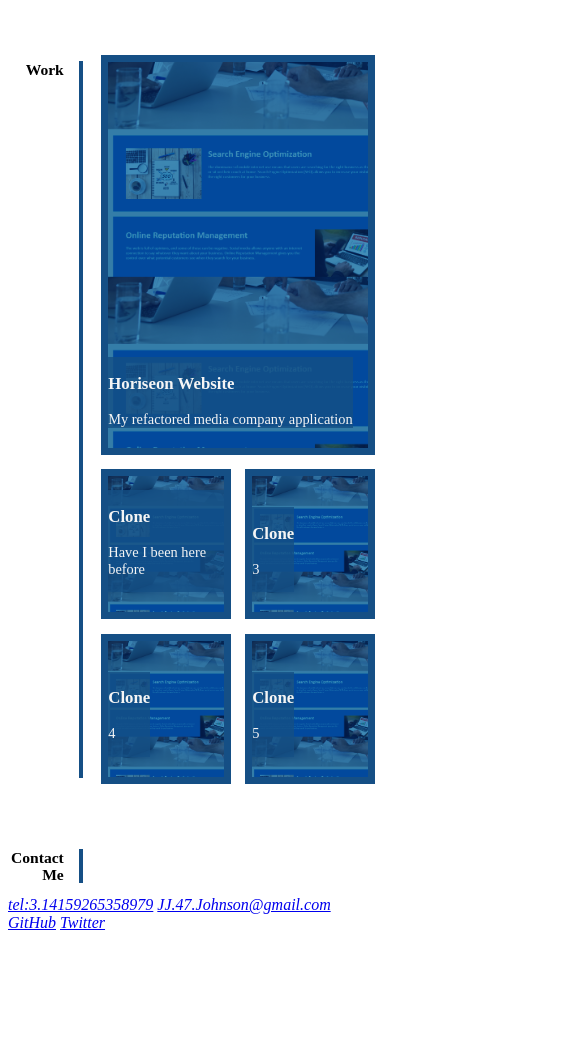
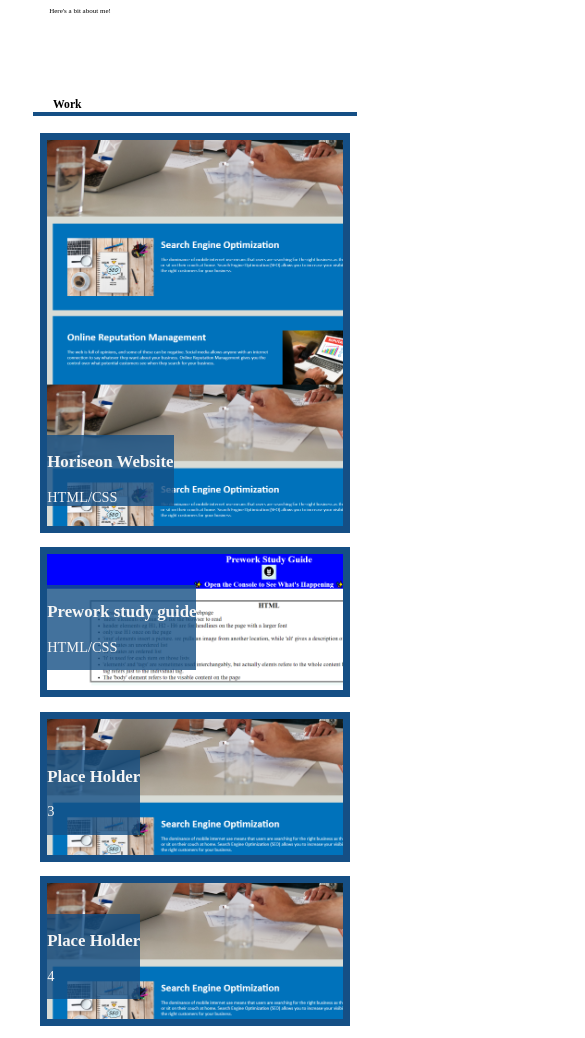
Before and after one commit to Jakinlade/JJ-Web-Developer-Portfolio, a plain HTML site: page Portfolio.html in a window 390 px wide. Shown: the part 447-1485 px from the top of the page, 585 px wide, since content can reach past the window. Before the commit the page ends 1414 px from the top, so only its background shows below. Drawn offline with Linux system fonts and the light colour scheme.

Commit message:
fixed subheading resize issue

```diff
--- a/Portfolio.html
+++ b/Portfolio.html
@@ -34,8 +34,11 @@
     <main class="page-wrapper">
       <!-- About Me Start -->
       <section class="page-section" id="about">
-              <h2 class="section-title">About Me</h2>
-          <p class="about-content" class="section-content"> Here's a bit about me!</p>
+              <h2 class="section-title">
+                About
+                <br>
+                Me</h2>
+          <span class="about-content" class="section-content"> Here's a bit about me!</span>
       </section>
        <!-- About Me End -->
 
@@ -44,40 +47,41 @@
       <section class="page-section" id="work">
           <h2 class="section-title">Work</h2>
           <section id="workGrid" class="section-content">
+
               <a id="firstLink" class="work-grid-area" href="https://jakinlade.github.io/horiseon-media-site-dry-code-refactor/">
                 <div class="work-item-text">
-                <h3>Horiseon Website</h3>
-                <span>My refactored media company application</span>
+                <h3 class="work-link-title">Horiseon Website</h3>
+                <span>HTML/CSS</span>
               </div>
             </a>
 
-              <feature id="secondLink" class="work-grid-area">
+              <a id="secondLink" class="work-grid-area" href="https://jakinlade.github.io/pre-work-study-guide/">
                 <div class="work-item-text">
-                  <h3>Clone </h3>
-                  <p>Have I been here before</p>
+                  <h3>Prework study guide</h3>
+                  <p>HTML/CSS </p>
                 </div>
-              </feature>
+              </a>
 
-              <feature id="thirdLink" class="work-grid-area">
+              <a id="thirdLink" class="work-grid-area">
                 <div class="work-item-text">
-                  <h3> Clone </h3>
+                  <h3> Place Holder </h3>
                   <p>3</p>
                 </div>
-              </feature>
+              </a>
 
-              <feature id="forthLink" class="work-grid-area">
+              <a id="forthLink" class="work-grid-area">
                 <div class="work-item-text">
-                  <h3>Clone</h3>
+                  <h3>Place Holder</h3>
                   <p>4</p>
                 </div>
-              </feature>
+              </a>
 
-              <feature id="fithLink" class="work-grid-area">
+              <a id="fithLink" class="work-grid-area">
                 <div class="work-item-text">
-                  <h3>Clone</h3>
+                  <h3>Place Holder</h3>
                   <p>5</p>
                 </div>
-              </feature>
+              </a>
           </section>
       </section>
       <!-- Work End -->
@@ -87,11 +91,11 @@
       <section class="page-section" id="contact">
         <h2 class="section-title">Contact Me</h2>
         <div>
-          <address>
-            <a href="tel:3.14159265358979">tel:3.14159265358979</a>
-            <a href="mailto:JJ.47.Johnson@gmail.com">JJ.47.Johnson@gmail.com</a>
-            <a href="https://github.com/Jakinlade">GitHub</a>
-            <a href="#">Twitter</a>
+          <address class="contact-items">
+            <a class="contact-link" href="tel:3.14159265358979">tel:3.14159265358979</a>
+            <a class="contact-link" href="mailto:JJ.47.Johnson@gmail.com">JJ.47.Johnson@gmail.com</a>
+            <a class="contact-link" href="https://github.com/Jakinlade">GitHub</a>
+            <a class="contact-link" href="#">Twitter</a>
           </address>
         </div>
       </section>
--- a/assets/CSS/clean.css
+++ b/assets/CSS/clean.css
@@ -20,6 +20,7 @@
 }
 
 
+
 .container{
     width: 100%;
     margin: 0 auto;
@@ -31,7 +32,7 @@
     text-align: right;
     padding-right: 15px;
     border-right: 4px solid var(--blue);
-    font-size: 4vw;
+    font-size: 3vw;
     line-height: 1.1;
 }
 
@@ -40,7 +41,7 @@
 .page-section {
     display: flex;
     flex-wrap: wrap;
-    justify-content: space-between;
+    /* justify-content: space-between; */
     align-items:stretch;
     flex-direction: row;
     margin: 25px 0;
@@ -49,6 +50,7 @@
 
 .section-content {
     flex: 0 0 77%;
+    align-items: left;
 }
 
 ul {
@@ -111,12 +113,12 @@
 
 .hero-name,
 .hero-subtitle,
-.work-item-text,
-.contact-link {
+.work-item-text {
     color: whitesmoke;
     background-color: rgb(21, 79, 133, 0.7);
     max-width:fit-content;
     text-decoration: none;
+
 }
 
 
@@ -128,7 +130,7 @@
 }
 
 .hero-subtitle{
-    font-size: 3em;
+    font-size: 3vw;
     align-self: flex-end ;
 }
 
@@ -140,6 +142,9 @@
 
 .about-content {
     margin: 0px 5%;
+    font-size: 2em;
+    align-self: left;
+    font-size: 1.8vw;
 }
 /* Work */
 
@@ -170,7 +175,7 @@
 .work-grid-area {
     border: .5em solid var(--blue);
     padding: 0 0 20px 0;
-    background-color: var(--blue);
+    /* background-color: var(--blue); */
     color: #ffffff;
     min-height: 150px;
     max-height: 150px;
@@ -211,7 +216,7 @@
 
 #secondLink {
     grid-area: secondLink;
-    background-image: url(../images/horiseon\ crop.png);
+    background-image: url(../images/screencapture-jakinlade-github-io-pre-work-study-guide-2022-12-05-22_07_26.png);
 }
 
 #thirdLink {
@@ -231,11 +236,21 @@
 
 /* Contact */
 
-#contact-items {
+/* #contact {
     display: flex;
-  align-items: center;
-  justify-content: center;
-  flex-direction: row;
+    align-content: center;
+    justify-content: space-evenly;
+} */
+
+.contact-items {
+    display: flex;
+    align-items: center;
+    justify-content: center;
+    flex-direction: row;
+    justify-content: space-evenly;
+    padding: 2%;
+    text-decoration: none;
+
 
 }
 
@@ -244,8 +259,8 @@
     text-decoration: none;
     margin: 0px 5%;
     padding: 1%;
-    color: white;
-    border-bottom: 2px solid whitesmoke;
+    color: rgb(10, 6, 6);
+    border-bottom: 2px solid rgb(131, 31, 31);
     padding-bottom: 0.5rem;
 }
 
@@ -253,27 +268,31 @@
 
 @media only screen and (max-width: 769px) {
     #workGrid {
-        grid-template-rows: 30% 1fr 1fr 1fr 1fr;
-        grid-template-columns: 75%;
-        grid-template-areas:
-        "firstLink"
-        "secondLink"
-        "thirdLink"
-        "forthLink"
-        "fithLink"
-        ;
+        flex-direction: column;
+
 }
+    .page-section {
+        flex-direction: column;
+        padding: 25px;
+    }
+    .section-title {
+        display:flex;
+        justify-content: left;
+        border-bottom: 4px solid var(--blue);
+        border-right: none;
+        padding-left: 20px;
+    }
+
+    .hero-subtitle {
+        flex-shrink: calc(20% - 1em);
+    }
+
+    .work-grid-area:first-child {
+        min-height: none;
+        flex-basis: none;
+    }
+
+    .about-content {
+        align-self: ;
+    }
 }
-
-<section class="page-section contact" id="contact">
-      <h2>Contact Me</h2>
-      <div>
-        <address>
-          <a href="tel:+15555555555">555.555.5555</a>
-          <a href="mailto:lernantino@website.com">lernantino@website.com</a>
-          <a href="#">GitHub</a>
-          <a href="#">Twitter</a>
-          <a href="#">Spotify</a>
-        </address>
-      </div>
-    </section>
```
Also changed, not shown: assets/images/screencapture-jakinlade-github-io-pre-work-study-guide-2022-12-05-22_07_26.png (added).
